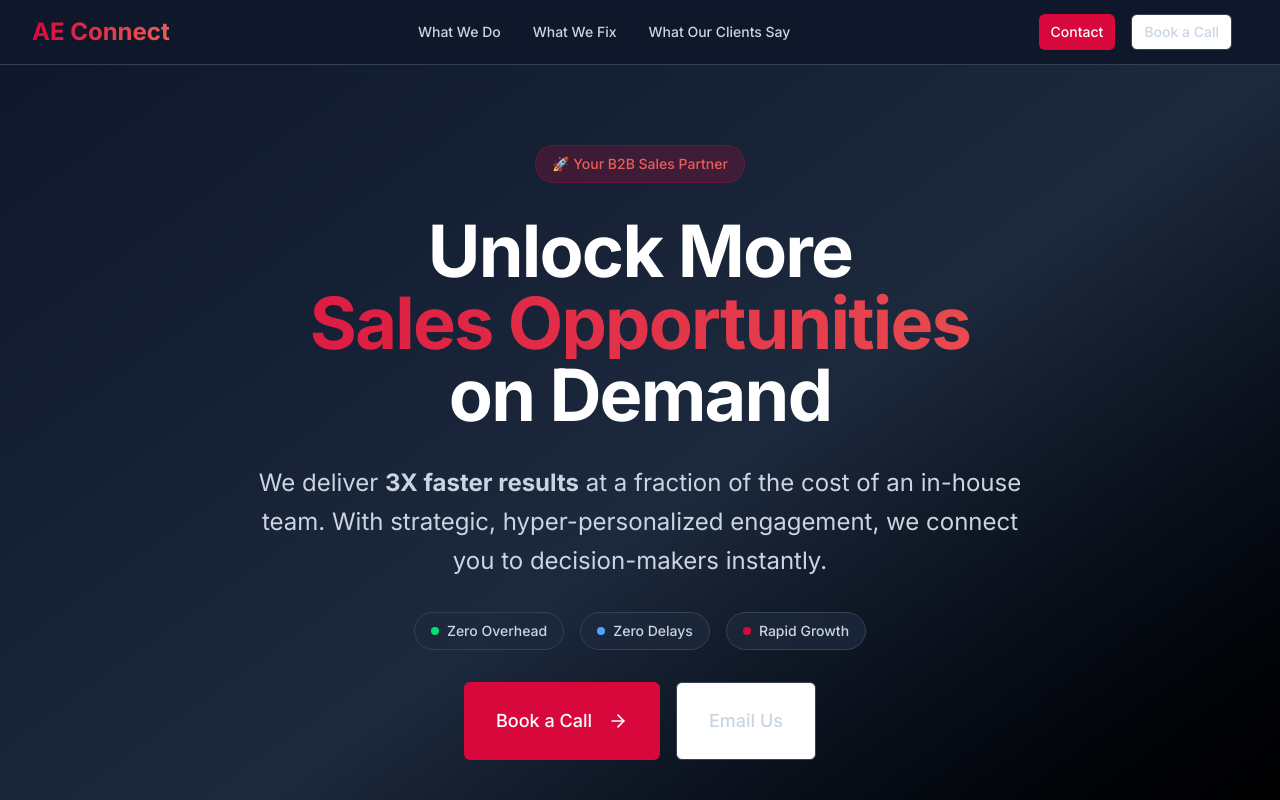
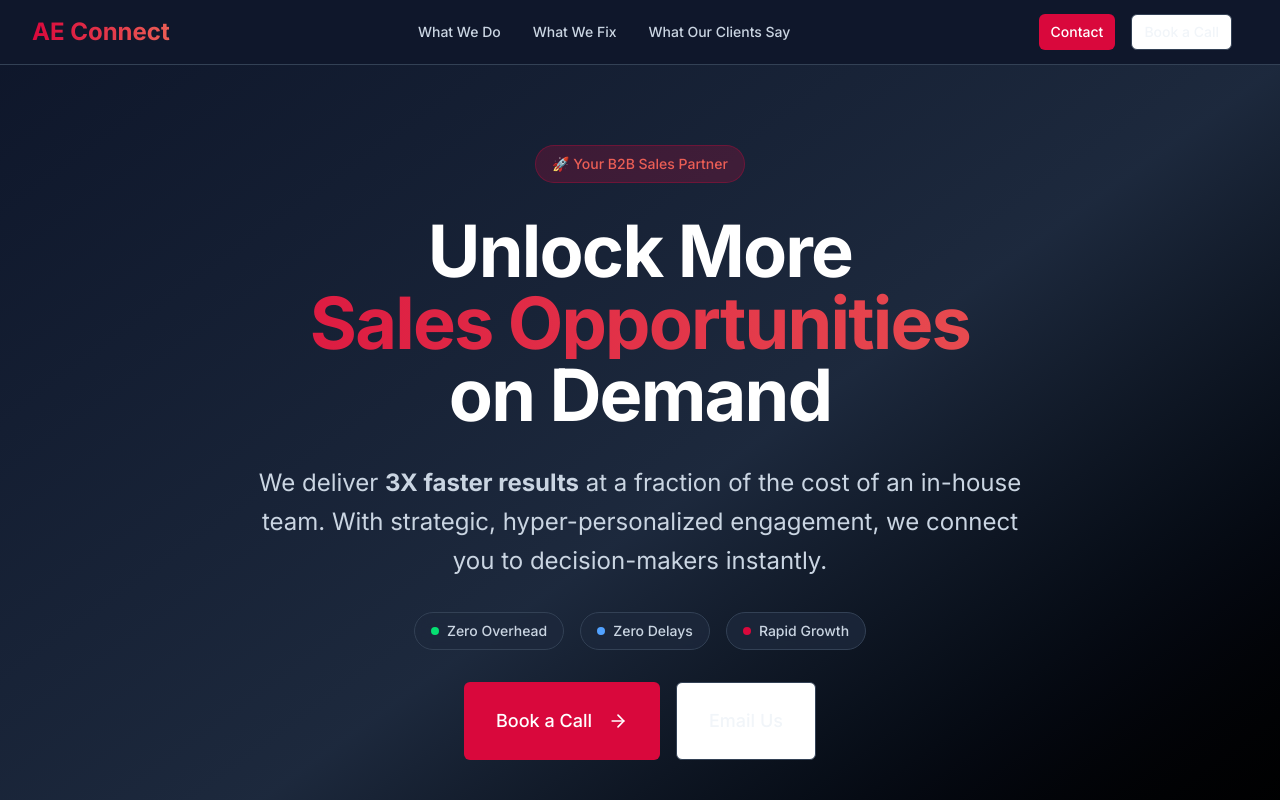
Before and after one commit to wilaine/aeconnect, a Next.js app in the folder ae-connect-landing/: page / in a window 1280 px wide. Shown: the top 800 px of the page. Built offline with nearby package versions, Linux system fonts and the light colour scheme.

Commit message:
修改Email Us 和 Book a Call 底色

```diff
--- a/ae-connect-landing/src/components/hero.tsx
+++ b/ae-connect-landing/src/components/hero.tsx
@@ -87,7 +87,7 @@ export function Hero() {
                 <ArrowRight className="w-5 h-5" />
               </Link>
             </Button>
-            <Button asChild size="lg" variant="outline" className="text-lg px-8 py-6 h-auto border-slate-600 text-slate-300 hover:bg-slate-800 hover:text-white">
+            <Button asChild size="lg" variant="outline" className="text-lg px-8 py-6 h-auto border-slate-400 text-slate-100 hover:bg-slate-700 hover:text-white hover:border-slate-300">
               <Link href={siteConfig.links.email}>Email Us</Link>
             </Button>
           </motion.div>
--- a/ae-connect-landing/src/components/navbar.tsx
+++ b/ae-connect-landing/src/components/navbar.tsx
@@ -51,7 +51,7 @@ export function Navbar() {
           <Button asChild size="sm" className="hidden md:inline-flex text-white hover:opacity-90" style={{backgroundColor: '#d9083c'}}>
             <Link href={siteConfig.links.email}>Contact</Link>
           </Button>
-          <Button asChild size="sm" variant="outline" className="hidden md:inline-flex border-slate-600 text-slate-300 hover:bg-slate-800 hover:text-white">
+          <Button asChild size="sm" variant="outline" className="hidden md:inline-flex border-slate-400 text-slate-100 hover:bg-slate-700 hover:text-white hover:border-slate-300">
             <Link href="#contact">Book a Call</Link>
           </Button>
 
```
